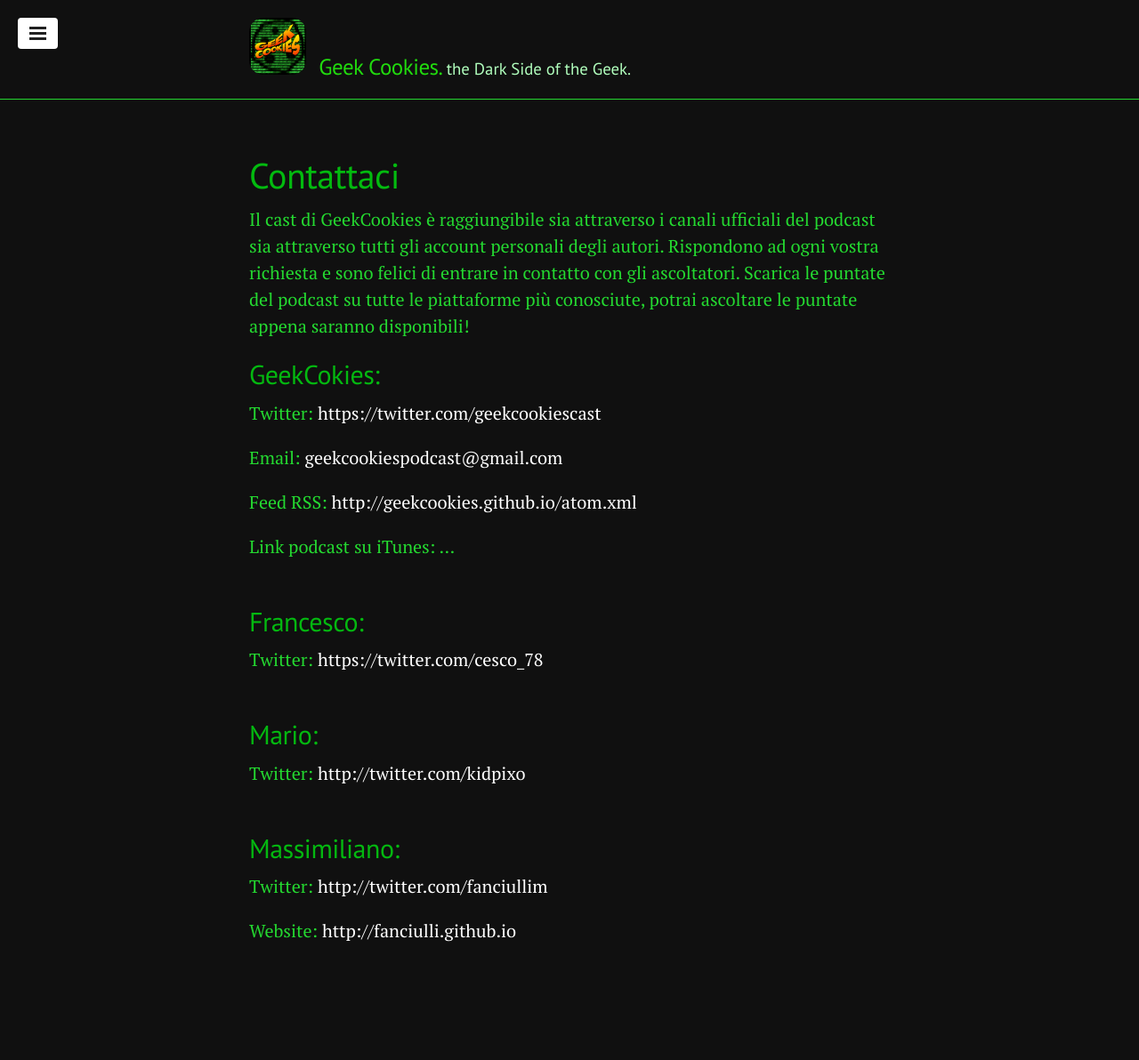
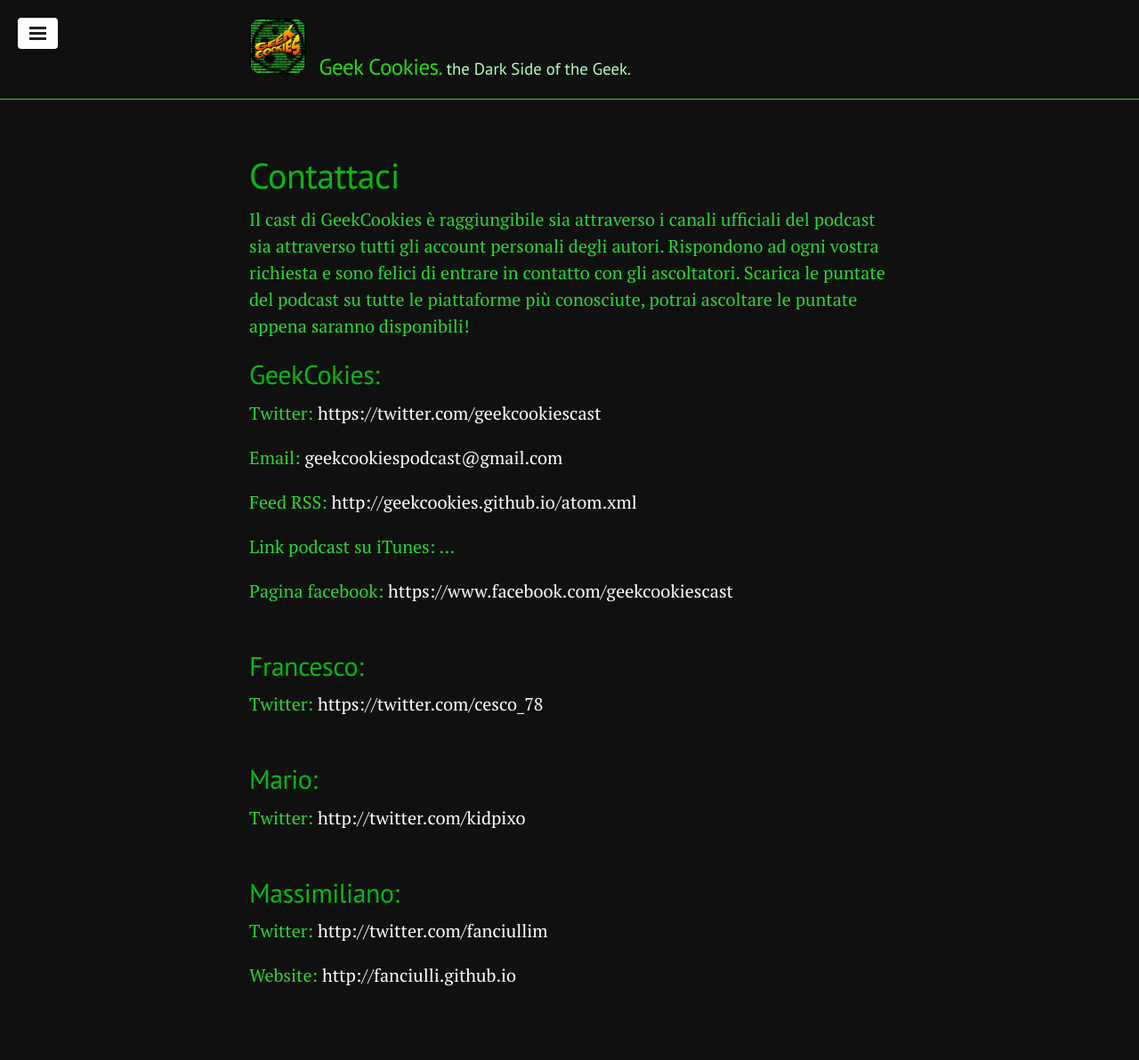
Before and after one commit to geekcookies/geekcookies.github.io, a Jekyll site: the page built from contactus.md, in a window 1280 px wide. Shown: the whole page at 89% size. Built offline with Jekyll 4.4.1, drawn with Linux system fonts in a browser that asks for light colours; before the commit the page ends 1142 px from its top, so only the background shows below that.

Commit message:
Update contactus.md

```diff
--- a/contactus.md
+++ b/contactus.md
@@ -15,6 +15,8 @@
 Feed RSS: [http://geekcookies.github.io/atom.xml](http://geekcookies.github.io/atom.xml)
 
 Link podcast su iTunes: ...
+
+Pagina facebook: [https://www.facebook.com/geekcookiescast](https://www.facebook.com/geekcookiescast)
 <br /> <br />
 
 ##Francesco:
```
